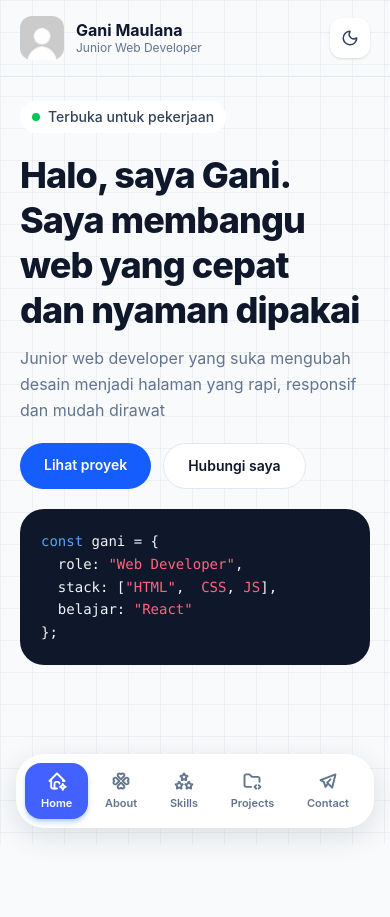
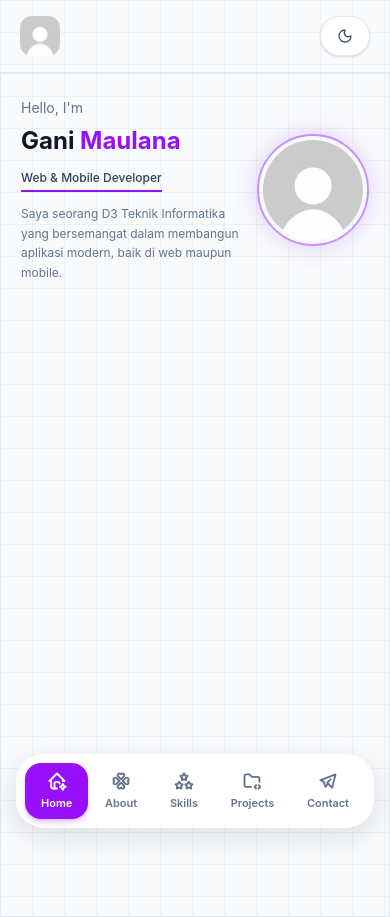
Before and after one commit to ganimaulana3/personal-website, a Next.js app: page / in a window 390 px wide. Before the commit the page ends 844 px from the top, so only its background shows below. Built offline with nearby package versions, Linux system fonts and the light colour scheme.

Commit message:
hero section - mobile

```diff
--- a/app/globals.css
+++ b/app/globals.css
@@ -43,13 +43,13 @@ body {
   background-size: 32px 32px;
 }
 
-.dark body {
-  background-color: #020617; /* slate-950 */
+/* .dark body {
+  background-color: #020617;
   background-image:
     linear-gradient(rgba(148, 163, 184, 0.06) 1px, transparent 1px),
     linear-gradient(90deg, rgba(148, 163, 184, 0.06) 1px, transparent 1px);
   background-size: 32px 32px;
-}
+} */
 
 .night {
   position: absolute;
--- a/app/layout.tsx
+++ b/app/layout.tsx
@@ -1,7 +1,15 @@
 import Navbar from "@/components/Navbar";
 import Header from "@/components/Header";
+import Script from "next/script";
 import { ThemeProvider } from "@/components/theme-provider";
 import "@/app/globals.css";
+
+import { Plus_Jakarta_Sans } from "next/font/google";
+
+const plusJakartaSans = Plus_Jakarta_Sans({
+  subsets: ["latin"],
+  variable: "--font-plus-jakarta-sans",
+});
 
 export default function RootLayout({
   children,
@@ -11,17 +19,20 @@ export default function RootLayout({
   return (
     <html lang="id">
       <body className="antialiased bg-slate-50 text-slate-900 transition-colors duration-300 dark:text-slate-50">
+        <Script id="theme-init" strategy="beforeInteractive">
+          {`(function(){try{var t=localStorage.getItem("theme");if(t==="dark"||(!t&&matchMedia("(prefers-color-scheme: dark)").matches)){document.documentElement.classList.add("dark")}}catch(e){}})()`}
+        </Script>
         <ThemeProvider>
           {/* Header di bagian atas */}
           <Header />
+          <div className="relative mx-auto min-h-screen max-w-md overflow-hidden border border-slate-200 px-5 pb-28 pt-6 shadow-xl dark:border-transparent dark:bg-transparent dark:shadow-none">
 
-          {/* Konten utama dari page.tsx akan otomatis masuk ke {children} ini */}
-          <main className="pb-24">
-            {children}
-          </main>
+            {/* Konten utama dari page.tsx akan otomatis masuk ke {children} ini */}
+            <main>{children}</main>
 
-          {/* Navbar melayang di bagian bawah (jika konsepnya seperti di gambar) */}
-          <Navbar />
+            {/* Navbar melayang di bagian bawah (jika konsepnya seperti di gambar) */}
+            <Navbar />
+          </div>
         </ThemeProvider>
       </body>
     </html>
--- a/app/page.tsx
+++ b/app/page.tsx
@@ -6,56 +6,27 @@ import BackgroundFX from "@/components/home/BackgroundFX";
 export default function Home() {
   return (
     <BackgroundFX>
-      <section id="home" className="relative px-5 pt-6 space-y-5">
-        <ShiningStars />
-        <ShootingStars />
-        {/* 1. Badge */}
-        <div className="inline-flex items-center gap-2 rounded-full border-slate-200 bg-white px-3 py-1.5 text-sm font-medium text-slate-700 dark:border-slate-700 dark:bg-slate-900 dark:text-slate-200">
-          <span className="size-2 rounded-full bg-green-500" />
-            Terbuka untuk pekerjaan
-        </div>
-        {/* 2. H1 + paragraf */}
-        <div className="space-y-3">
-          <h1 className="text-balance text-4xl font-extrabold leading-tight tracking-tight text-slate-900 dark:text-white">
-            Halo, saya Gani. Saya membangu web yang cepat dan nyaman dipakai
+      <section className="flex items-center justify-between gap-4">
+        <ShiningStars/>
+        <ShootingStars/>
+        <div className="flex-1 space-y-2">
+          <p className="text-sm text-slate-500 transition-colors duration-300 dark:text-gray-300">Hello, I&apos;m</p>
+          <h1 className="text-2xl font-bold leading-tight">
+            Gani <span className="text-purple-600 dark:text-purple-400">Maulana</span>
           </h1>
-          <p className="text-base leading-relaxed text-slate-500 dark:text-slate-400">
-            Junior web developer yang suka mengubah desain menjadi halaman yang rapi, responsif dan mudah dirawat
+          <p className="inline-block border-b-2 border-purple-600 dark:border-purple-500 pb-1 text-xs font-medium text-slate-700 transition-colors duration-300 dark:text-gray-200">
+            Web &amp; Mobile Developer
+          </p>
+          <p className="pt-1 text-xs leading-relaxed text-slate-500 transition-colors duration-300 dark:text-gray-400">
+            Saya seorang D3 Teknik Informatika yang bersemangat dalam membangun aplikasi modern, baik di web maupun mobile.
           </p>
         </div>
-        {/* 3. CTA */}
-        <div className="flex flex-wrap gap-3">
-          <Link
-            href="/projects"
-            className="rounded-full bg-blue-600 px-6 py-3 text-sm font-semibold text-white transition hover:bg-blue-700 active:scale-95 dark:bg-blue-500 dark:hover:bg-blue-400"
-          >
-            Lihat proyek
-          </Link>
-          <Link
-            href="/contact"
-            className="rounded-full border border-slate-200 bg-white px-6 py-3 text-sm font-semibold text-slate-900 transition hover:bg-slate-100 active:scale-95 dark:border-slate-700 dark:bg-slate-900 dark:text-white dark:hover:bg-slate-800"
-          >
-            Hubungi saya
-          </Link>
-        </div>
-        {/* 4. Kartu kode */}
-        <div className="rounded-3xl border border-transparent bg-slate-900 p-5 font-mono text-sm leading-relaxed text-slate-100 dark:border-slate-800">
-          <pre className="overflow-x-auto">
-            <code>
-              <span className="text-blue-400">const</span> gani = {"{"}
-              {"\n"}
-              {"  "}role: <span className="text-rose-400">"Web Developer"</span>,
-              {"\n"}
-              {"  "}stack: [
-                <span className="text-rose-400">"HTML"</span>,{"  "}
-                <span className="text-rose-400">CSS</span>,{" "}
-                <span className="text-rose-400">JS</span>],
-              {"\n"}
-              {"  "}belajar: <span className="text-rose-400">"React"</span>
-              {"\n"}
-              {"}"};
-            </code>
-          </pre>
+        <div className="relative h-28 w-28 shrink-0 rounded-full border-2 border-purple-500/60 dark:border-purple-400/50 p-1 shadow-[0_0_25px_rgba(168,85,247,0.25)]">
+          <img
+            src="/testing/profile.jpg" // Ganti dengan path foto Anda di folder public/
+            alt="Gani Maulana"
+            className="h-full w-full rounded-full object-cover"
+          />
         </div>
       </section>
     </BackgroundFX>
--- a/components/Header.tsx
+++ b/components/Header.tsx
@@ -7,27 +7,22 @@ import { useTheme } from "./theme-provider";
 export default function Header() {
   const { theme, toggleTheme } = useTheme();
   return (
-    <header className="flex items-center justify-between px-5 py-4 border-b border-slate-200 dark:border-slate-800">
-      <div className="flex items-center gap-3">
-        <Image
-          src="/testing/profile.jpg"
-          alt="Foto profil Gani Maulana"
-          width={44}
-          height={44}
-          className="h-11 w-11 rounded-xl object-cover"
-        />
-        <div className="leading-tight">
-          <p className="font-bold text-slate-900 dark:text-slate-100">Gani Maulana</p>
-          <p className="text-xs text-slate-500 dark:text-slate-400">Junior Web Developer</p>
-        </div>
-      </div>
-
+    <header className="flex items-center justify-between border-b border-slate-200 px-5 py-4 dark:border-white/10">
+      <Image
+        src="/testing/profile.jpg"
+        alt="Logo Gani Maulana"
+        width={40}
+        height={40}
+        className="h-10 w-10 rounded-xl object-cover"
+      />
       <button
         onClick={toggleTheme}
         aria-label="Ganti tema"
-        className="flex h-10 w-10 items-center justify-center rounded-xl bg-white text-slate-700 shadow-sm transition-colors dark:bg-slate-900 dark:text-slate-300 dark:shadow-none"
+        className="flex h-10 items-center justify-center gap-2 rounded-full border px-4 shadow-sm transition-colors
+          border-slate-200 bg-white text-slate-600 hover:bg-slate-50
+          dark:border-white/10 dark:bg-[#151324] dark:text-gray-300 dark:shadow-none dark:hover:bg-[#1d1836]"
       >
-        {theme === "dark" ? <Sun size={18} /> : <Moon size={18} />}
+        {theme === "dark" ? <Sun size={16} /> : <Moon size={16} />}
       </button>
     </header>
   );
--- a/components/Navbar.tsx
+++ b/components/Navbar.tsx
@@ -164,7 +164,7 @@ export default function BottomNav() {
   const pathname = usePathname();
 
   return (
-    <nav className="fixed inset-x-4 bottom-4 z-50 mx-auto max-w-md rounded-[28px] border border-transparent bg-white p-2 shadow-[0_8px_30px_rgba(15,23,42,0.12)] dark:border-slate-800 dark:bg-slate-900 dark:shadow-[0_8px_30px_rgba(0,0,0,0.5)]">
+    <nav className="fixed inset-x-4 bottom-4 z-50 mx-auto max-w-md rounded-[28px] border border-transparent bg-white p-2 shadow-[0_8px_30px_rgba(15,23,42,0.12)] transition-colors duration-300 dark:border-slate-800 dark:bg-slate-900 dark:shadow-[0_8px_30px_rgba(0,0,0,0.5)]">
       <ul className="flex items-center justify-between">
         {items.map(({ id, label, icon: Icon, href }) => {
           const isActive = pathname === href;
@@ -175,7 +175,7 @@ export default function BottomNav() {
                 aria-current={isActive ? "page" : undefined}
                 className={`flex flex-col items-center gap-1 rounded-2xl px-4 py-2 text-[11px] font-semibold transition-all duration-200 ${
                   isActive
-                    ? "bg-[#4361ff] text-white shadow-md shadow-blue-500/30"
+                    ? "bg-purple-600 text-white shadow-md shadow-purple-500/30"
                     : "text-slate-500 hover:text-slate-800 dark:text-slate-400 dark:hover:text-slate-100"
                 }`}
               >
```
